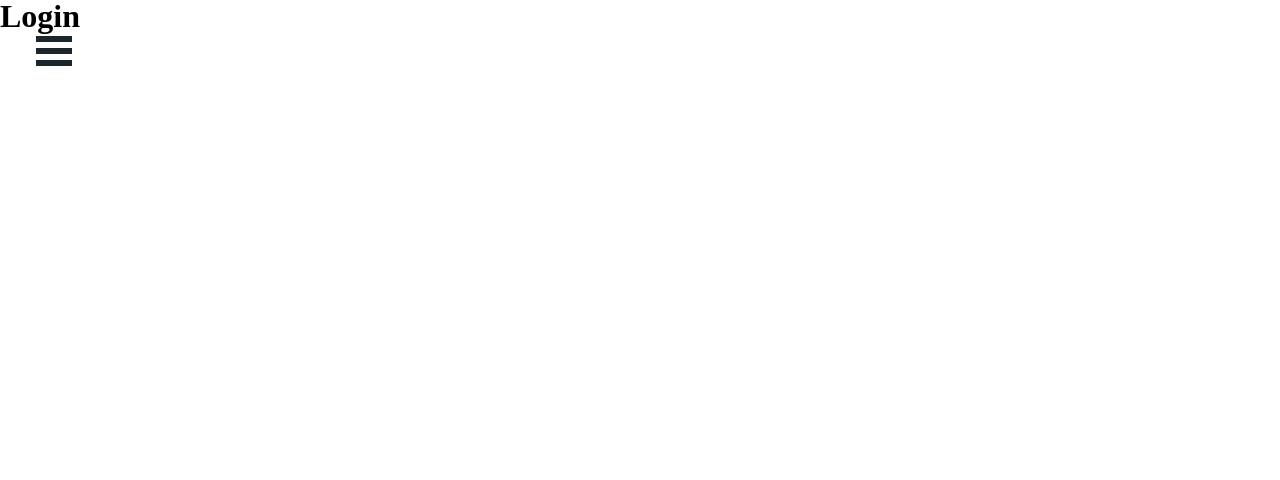
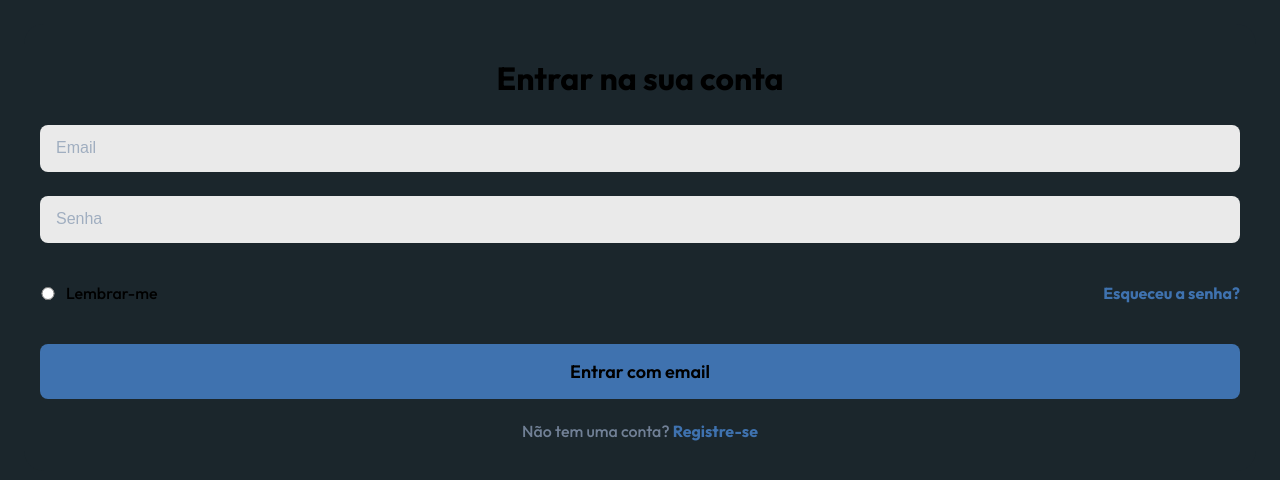
Before and after one commit to lcnsilva/gerenciabike, a React (Vite) app: page /login in a window 1280 px wide. Shown: the top 480 px of the page. Built offline with nearby package versions, Linux system fonts and the light colour scheme.

Commit message:
feat: add login page

```diff
--- a/src/pages/Login/index.jsx
+++ b/src/pages/Login/index.jsx
@@ -1,11 +1,21 @@
-import MenuLateral from "../../components/Menu";
 import './style.css'
+import { Link } from 'react-router-dom';
 
 const Login = () => {
     return (
-        <div>
-            <MenuLateral />
-            <h1>Login</h1>
+        <div className='card'>
+            <h1>Entrar na sua conta</h1>
+            <input placeholder='Email' type='email'/>
+            <input placeholder='Senha' type='password'/>
+            <div className='password__container'>
+                <div className='remember__container'>
+                    <input type='radio' id='rememberMe'/>
+                    <label htmlFor="rememberMe">Lembrar-me</label>
+                </div>
+                <Link to='/recuperar' className='link'>Esqueceu a senha?</Link>
+            </div>
+            <button className='button__signIn'>Entrar com email</button>
+            <p>Não tem uma conta? <Link to='/registro' className='link'>Registre-se</Link></p>
         </div>
     )
 }
--- a/src/pages/Login/style.css
+++ b/src/pages/Login/style.css
@@ -0,0 +1,97 @@
+@import url('https://fonts.googleapis.com/css2?family=Outfit:wght@100..900&display=swap');
+
+
+body{
+    background-color: #1B262C;
+    height: 100vh;
+    margin: 24px;
+}
+
+
+:root{
+    --cor-de-fundo: #FFFFFF;
+    --cor-de-fundo-input: #EAEAEA;
+    --cor-de-fundo-botao: #3F72AF;
+    --cor-link: #3F72AF;
+    --cor-input-placeholder: #A0AEC0;
+}
+
+.card {
+    background-color: var(--cor-de-fundo);
+    padding: 2rem 1rem;
+    border-radius: 20px;
+    font-family: "Outfit", sans-serif;
+    font-weight: 600;
+    display: flex;
+    flex-direction: column;
+    align-items: center;
+    text-align: center;
+    gap: 24px;
+}
+
+.card h1 {
+    width: 100%;
+    font-size: 32px;
+    line-height: 140%;
+}
+
+.card input{
+    background-color: var(--cor-de-fundo-input);
+    padding: 1rem 0;
+    width: 100%;
+    border-radius: 8px;
+}
+
+.card input::placeholder{
+    padding: 0 1rem;
+    font-weight: 500;
+    font-size: 16px;
+    color: var(--cor-input-placeholder);
+}
+
+.password__container{
+    width: 100%;
+    display: flex;
+    padding: 1rem 0;
+    justify-content: space-between;
+    align-items: center;
+}
+
+.remember__container {
+    display: flex;
+    justify-content: center;
+    align-items: center;
+    gap: 0.5rem;
+}
+
+.remember__container label {
+    font-size: 16px;
+    font-weight: 500;
+    line-height: 130%;
+    width: 100%;
+}
+
+.remember__container input{
+    width: 20px;
+}
+
+.button__signIn {
+    width: 100%;
+    padding: 1rem 0;
+    background-color: var(--cor-de-fundo-botao);
+    border-radius: 8px;
+    font-family: "Outfit", sans-serif;
+    font-size: 18px;
+    font-weight: 600;
+}
+
+.link {
+    text-decoration: none;
+    color: var(--cor-link);
+    font-weight: 700;
+}
+
+.card p{
+    font-weight: 500;
+    color: #718096;
+}
```
